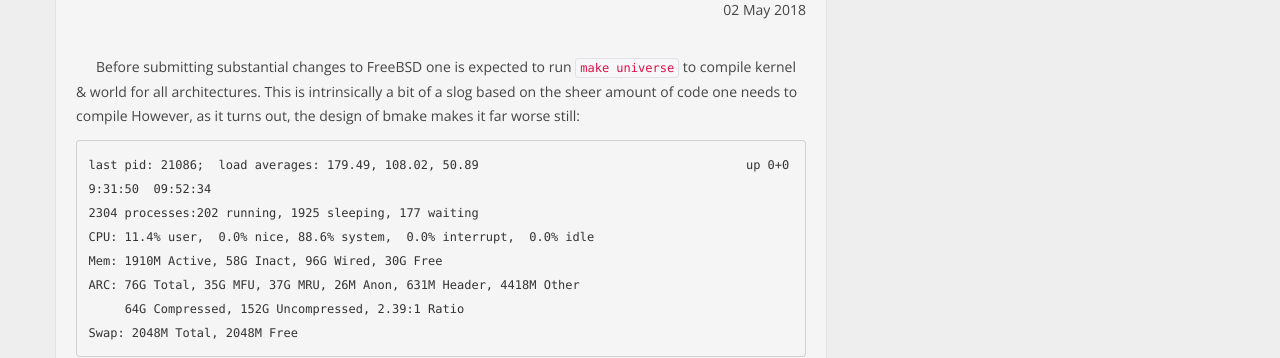
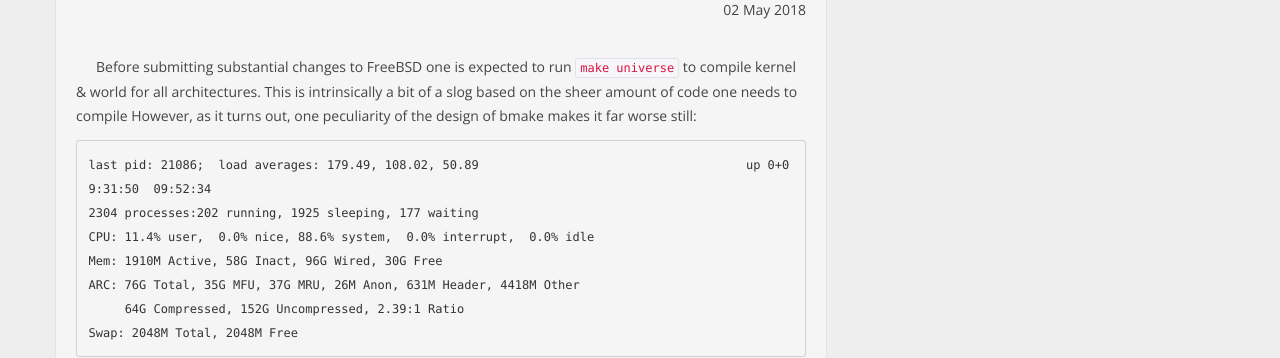
Before and after one commit to ScaleBSD/scalebsd.github.io, a Jekyll site: the page built from _posts/2018-05-02-Universe-does-not-scale-aka-mass-polling-considered-harmful.md, in a window 1280 px wide and 900 px high. Shown: the part 187-545 px from the top of the window. Built offline with Jekyll 4.4.1, drawn with Linux system fonts in a browser that asks for light colours; our own code applies the rules of GitHub Pages for plain Markdown files.

Commit message:
try to soften the language

````diff
--- a/_posts/2018-05-02-Universe-does-not-scale-aka-mass-polling-considered-harmful.md
+++ b/_posts/2018-05-02-Universe-does-not-scale-aka-mass-polling-considered-harmful.md
@@ -1,6 +1,6 @@
 Before submitting substantial changes to FreeBSD one is expected to run `make universe` to compile kernel & world
 for all architectures. This is intrinsically a bit of a slog based on the sheer amount of code one needs to compile
-However, as it turns out, the design of bmake makes it far worse still:
+However, as it turns out, one peculiarity of the design of bmake makes it far worse still:
 
 ```
 last pid: 21086;  load averages: 179.49, 108.02, 50.89                                     up 0+09:31:50  09:52:34
````
